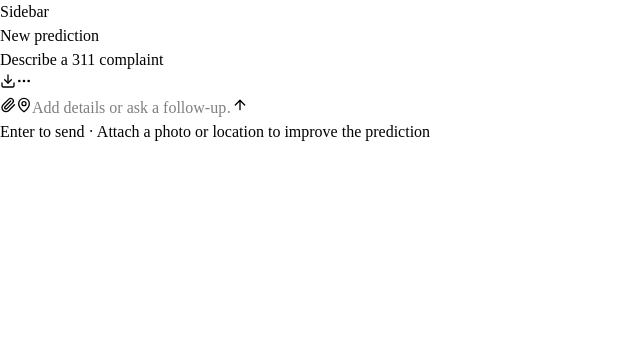
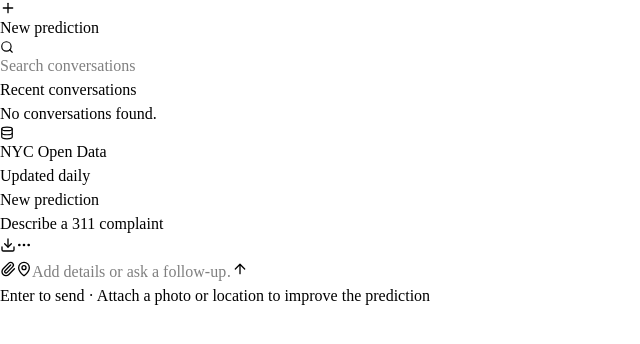
Before and after one commit to ushithila/311-Complaint-Resolution-Speed, a React (Vite) app in the folder my-react-app/: page / in a window 1280 px wide. Shown: the top 344 px of the page, without its empty margins (0-640 px from the left). Built offline with nearby package versions, Linux system fonts and the light colour scheme.

Commit message:
sidebar, make collapsible

```diff
--- a/my-react-app/src/App.jsx
+++ b/my-react-app/src/App.jsx
@@ -1,14 +1,14 @@
 import { useState } from 'react'
 import './App.css'
 import ChatPanel from './components/chat/ChatPanel'
-import SideBar from './components/Sidebar'
+import Sidebar from './components/Sidebar'
 
 function App() {
   return (
-    <>
-    <SideBar />
-    <ChatPanel />
-    </>
+    <div className="flex h-screen">
+      <Sidebar />
+      <ChatPanel />
+    </div>
   )
 }
 
--- a/my-react-app/src/components/Sidebar.jsx
+++ b/my-react-app/src/components/Sidebar.jsx
@@ -1,7 +1,59 @@
-// holds chat history
-function SideBar(){
+import { useState } from "react";
+import { Database, Plus, Search } from "lucide-react";
+import ConversationItem from "./ConversationItem";
+
+function SideBar( { conversations = [], activeId, onSelect, onNew } ){
+  // conversation items render here once we have data, pass conversations from app.jsx to here
+
+  const [query, setQuery] = useState("");
+  const [selectedId, setSelectedId] = useState(activeId ?? conversations[0]?.id);
+
+  const visible = conversations.filter((c) => c.title.toLowerCase().includes(query.trim().toLowerCase()));
+
+  function select(id) {
+    setSelectedId(id);
+    onSelect?.(id);
+  }
+
   return (
-    <h1> Sidebar </h1>
+    <aside className="hidden w-60 shrink-0 flex-col border-r border-slate-200 bg-white md:flex">
+      <div className="space-y-3 p-4">
+        <button onClick={onNew} className="flex w-full items-center justify-center gap-2 rounded-md bg-brand py-2 text-sm font-medium text-white">
+          <Plus size={16} /> New prediction
+        </button>
+        <label className="flex items-center gap-2 rounded-md border border-slate-300 px-3 py-2 focus-within:border-brand">
+          <Search size={14} className="text-slate-400" />
+          <input
+            value={query}
+            onChange={(e) => setQuery(e.target.value)}
+            placeholder="Search conversations"
+            aria-label="Search conversations"
+            className="w-full bg-transparent text-sm outline-none"
+          />
+        </label>
+      </div>
+
+      <div className="flex-1 overflow-y-auto px-4">
+        <p className="mb-2 text-[10px] font-semibold uppercase tracking-wide text-slate-500">Recent conversations</p>
+        {visible.length === 0 ? (
+          <p className="text-sm text-slate-500">No conversations found.</p>
+        ) : (
+          <ul className="space-y-2">
+            {visible.map((c) => (
+              <ConversationItem key={c.id} {...c} active={c.id === selectedId} onClick={() => select(c.id)} />
+            ))}
+          </ul>
+        )}
+      </div>
+
+      <div className="flex items-center gap-2 border-t border-slate-200 p-4 text-xs text-slate-500">
+        <Database size={14} />
+        <div>
+          <p className="font-medium text-slate-600">NYC Open Data</p>
+          <p>Updated daily</p>
+        </div>
+      </div>
+    </aside>
   )
 }
 
```
